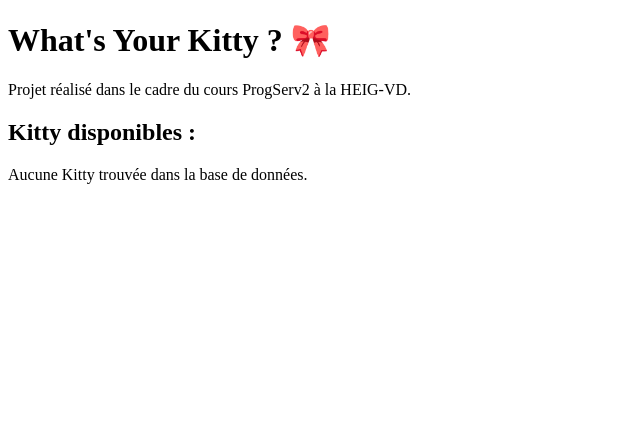
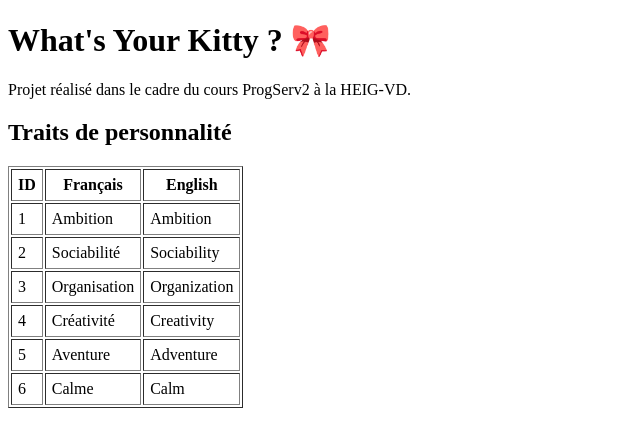
Before and after one commit to dariabeaumann/-progserv2-daria-amira, a PHP site: page / in a window 1280 px wide. Shown: the top 447 px of the page, without its empty margins (0-640 px from the left). Run offline with PHP 8.4, Linux system fonts and the light colour scheme; data comes from the database, SQL or seed files in the repository; data that the repository does not hold is empty.

Commit message:
Affiche la table trait sur la page d'accueil

```diff
--- a/src/public/index.php
+++ b/src/public/index.php
@@ -8,13 +8,9 @@ $pdo = new PDO($dsn, $config['db_user'], $config['db_pass'], [
     PDO::ATTR_ERRMODE => PDO::ERRMODE_EXCEPTION,
 ]);
 
-$sql = "SELECT * FROM kitty";
-
-$stmt = $pdo->prepare($sql);
-
+$stmt = $pdo->prepare("SELECT id_trait, nom_fr, nom_en FROM trait ORDER BY id_trait");
 $stmt->execute();
-
-$results = $stmt->fetchAll();
+$traits = $stmt->fetchAll();
 ?>
 
 <!DOCTYPE html>
@@ -31,23 +27,26 @@ $results = $stmt->fetchAll();
 
     <p>Projet réalisé dans le cadre du cours ProgServ2 à la HEIG-VD.</p>
 
-    <h2>Kitty disponibles :</h2>
+    <h2>Traits de personnalité</h2>
 
-    <?php if (empty($results)) { ?>
-        <p>Aucune Kitty trouvée dans la base de données.</p>
-    <?php } else { ?>
-        <ul>
-            <?php foreach ($results as $row) { ?>
-                <li>
-                    <ul>
-                        <?php foreach ($row as $column => $value) { ?>
-                            <li><?= htmlspecialchars($column) ?> : <?= htmlspecialchars((string) $value) ?></li>
-                        <?php } ?>
-                    </ul>
-                </li>
+    <table border="1" cellpadding="6">
+        <thead>
+            <tr>
+                <th>ID</th>
+                <th>Français</th>
+                <th>English</th>
+            </tr>
+        </thead>
+        <tbody>
+            <?php foreach ($traits as $trait) { ?>
+                <tr>
+                    <td><?= htmlspecialchars((string) $trait['id_trait']) ?></td>
+                    <td><?= htmlspecialchars($trait['nom_fr']) ?></td>
+                    <td><?= htmlspecialchars($trait['nom_en']) ?></td>
+                </tr>
             <?php } ?>
-        </ul>
-    <?php } ?>
+        </tbody>
+    </table>
 </body>
 
 </html>
```
